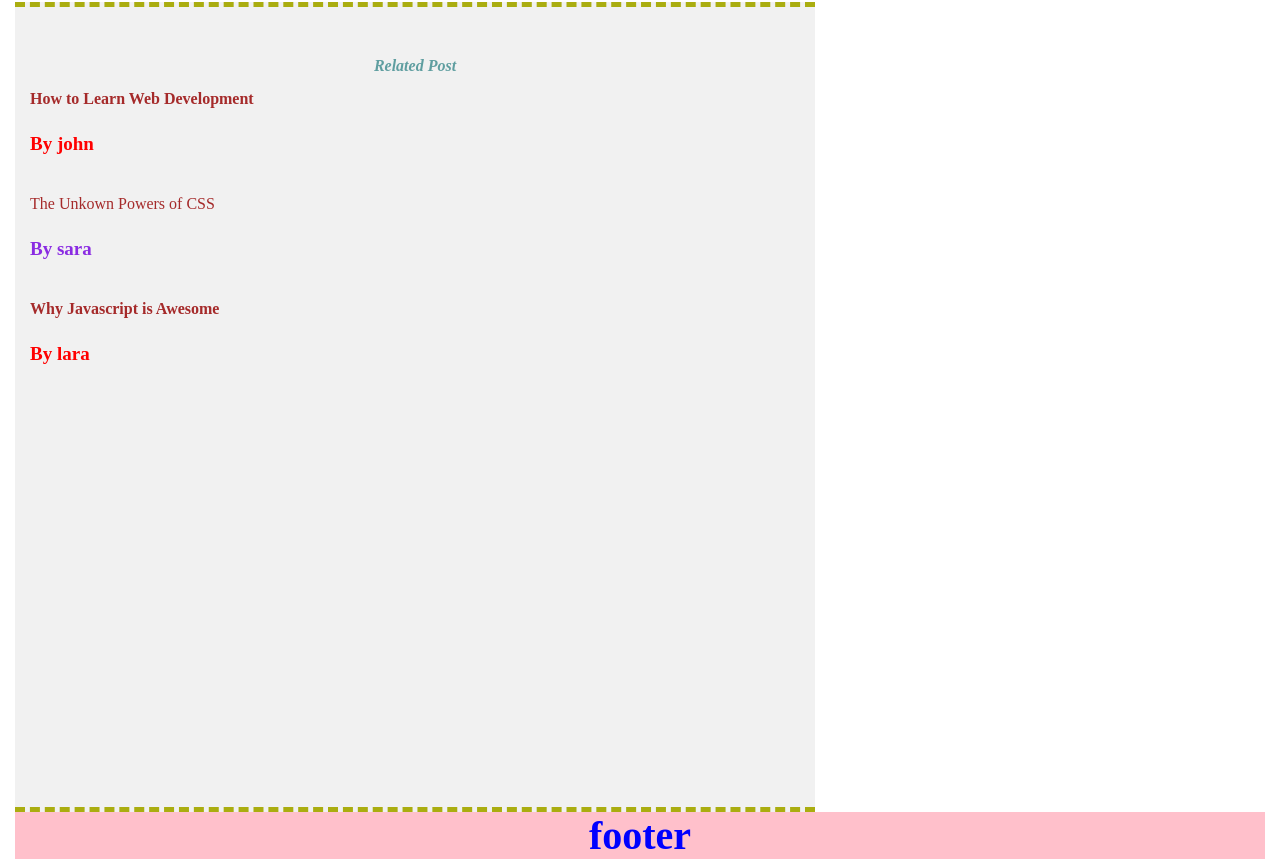
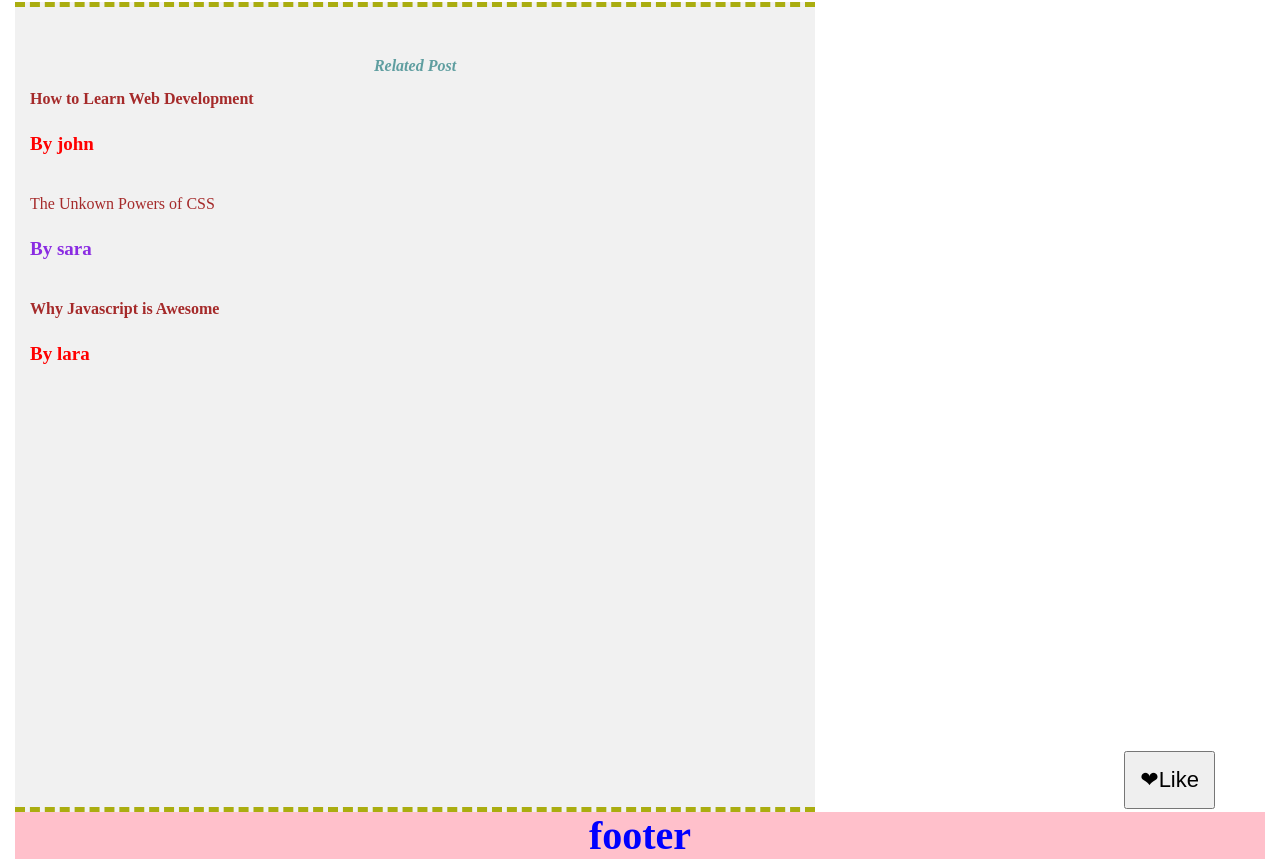
Before and after one commit to Barbodnasimi/html-css-exercise, a plain HTML site: page HTML/index.html in a window 1280 px wide. Shown: the part 833-1697 px from the top of the page. Drawn offline with Linux system fonts and the light colour scheme.

Commit message:
feat: build new button and add style

```diff
--- a/CSS/indexStyle.css
+++ b/CSS/indexStyle.css
@@ -5,6 +5,20 @@
 
 h1{
     font-size: 22px;
+}
+
+h1::first-letter{
+    font-style: normal;
+    font-size: 20px;
+    padding-right: 20px;
+}
+
+/* p::first-line{
+    color: blue;
+} */
+
+body{
+    position: relative;
 }
 
 #author{
@@ -119,3 +133,13 @@ p{
 footer{
     margin-bottom: 5px;
 }
+
+.btn{
+    font-size: 22px;
+    padding: 14px;
+    cursor: pointer;
+
+    position: absolute;
+    bottom: 50px;
+    right: 50px;
+}
--- a/HTML/index.html
+++ b/HTML/index.html
@@ -9,7 +9,7 @@
 <body>
     <!-- Test Comment -->
     <header class="main-header">
-      <h1 class="header">The Code Magazine</h1>
+      <h1 class="header">✔ The Code Magazine</h1>
       <p id="author">Posted by <b>Loading...</b> on Monday</p>
         <nav>
             <a href="page2.html">Page2</a>
@@ -83,7 +83,7 @@
         </li>
     </ul>
 </aside>
-
+<button class="btn">❤Like</button>
 <footer class="main-footer">
     footer
 </footer>
```
